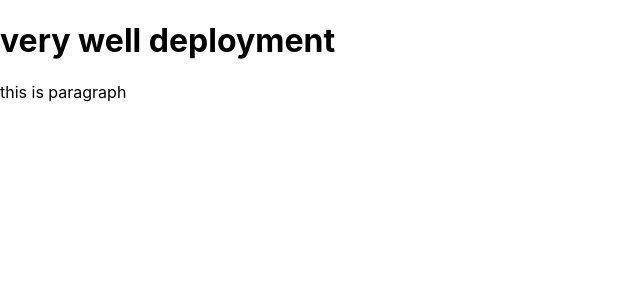
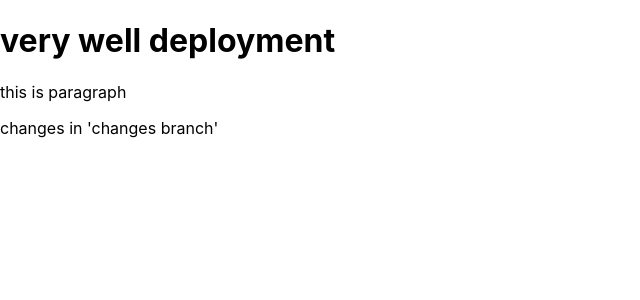
Before and after one commit to neosharma995/nodegreate, a React (Create React App) app: page / in a window 1280 px wide. Shown: the top 300 px of the page, without its empty margins (0-640 px from the left). Built offline with nearby package versions, Linux system fonts and the light colour scheme.

Commit message:
modify div

```diff
--- a/src/App.js
+++ b/src/App.js
@@ -6,6 +6,9 @@ function App() {
    <>
    <h1>very well deployment</h1>
    <p>this is paragraph</p>
+   <div className=''>
+    <p>changes in 'changes branch'</p>
+   </div>
    </>
   );
 }
```
